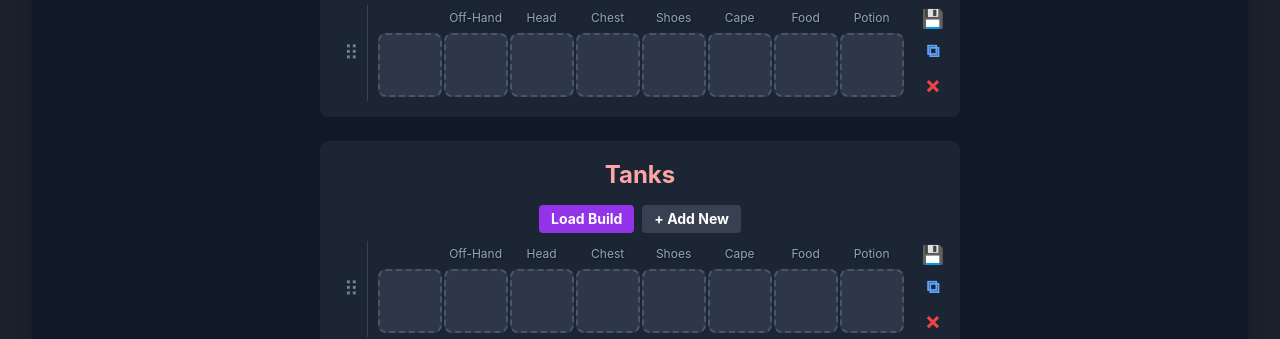
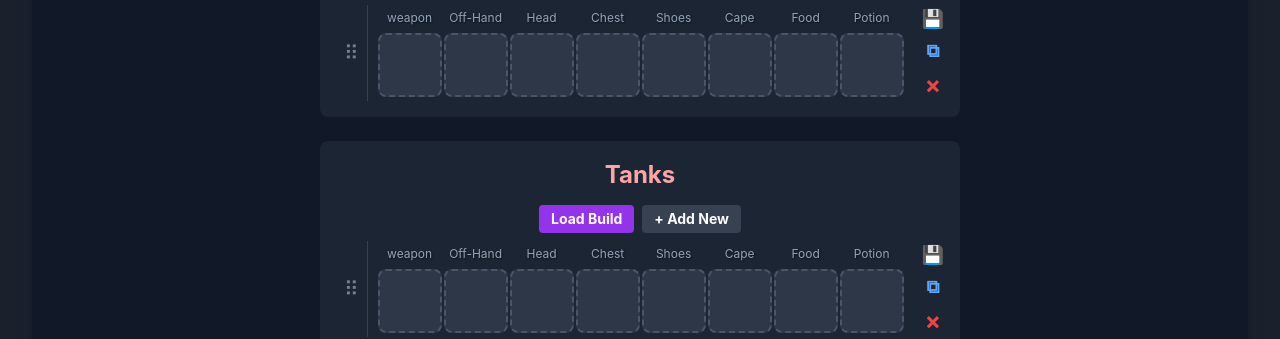
Before and after one commit to Spodez/compbuilder, a plain HTML site: page index.html in a window 1280 px wide. Shown: the part 447-786 px from the top of the page. Drawn offline with nearby package versions, Linux system fonts and the light colour scheme.

Commit message:
Update index.html

```diff
--- a/index.html
+++ b/index.html
@@ -349,7 +349,7 @@
             };
 
             const CATEGORIES = [
-                { key: 'Weapons', label: 'Weapon' },
+                { key: 'weapons', label: 'weapon' },
                 { key: 'OffHands', label: 'Off-Hand' },
                 { key: 'Head', label: 'Head' },
                 { key: 'Chest', label: 'Chest' },
```
